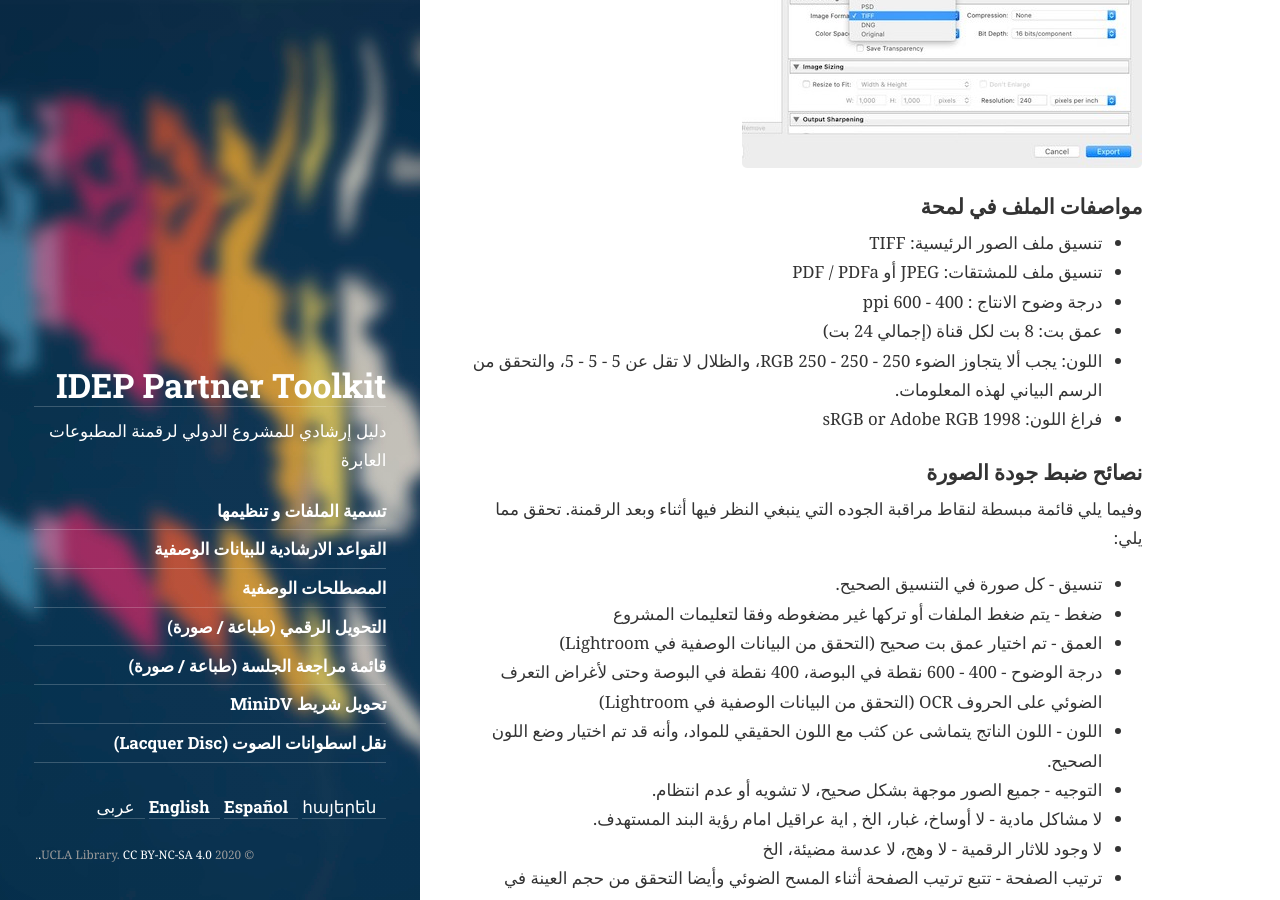
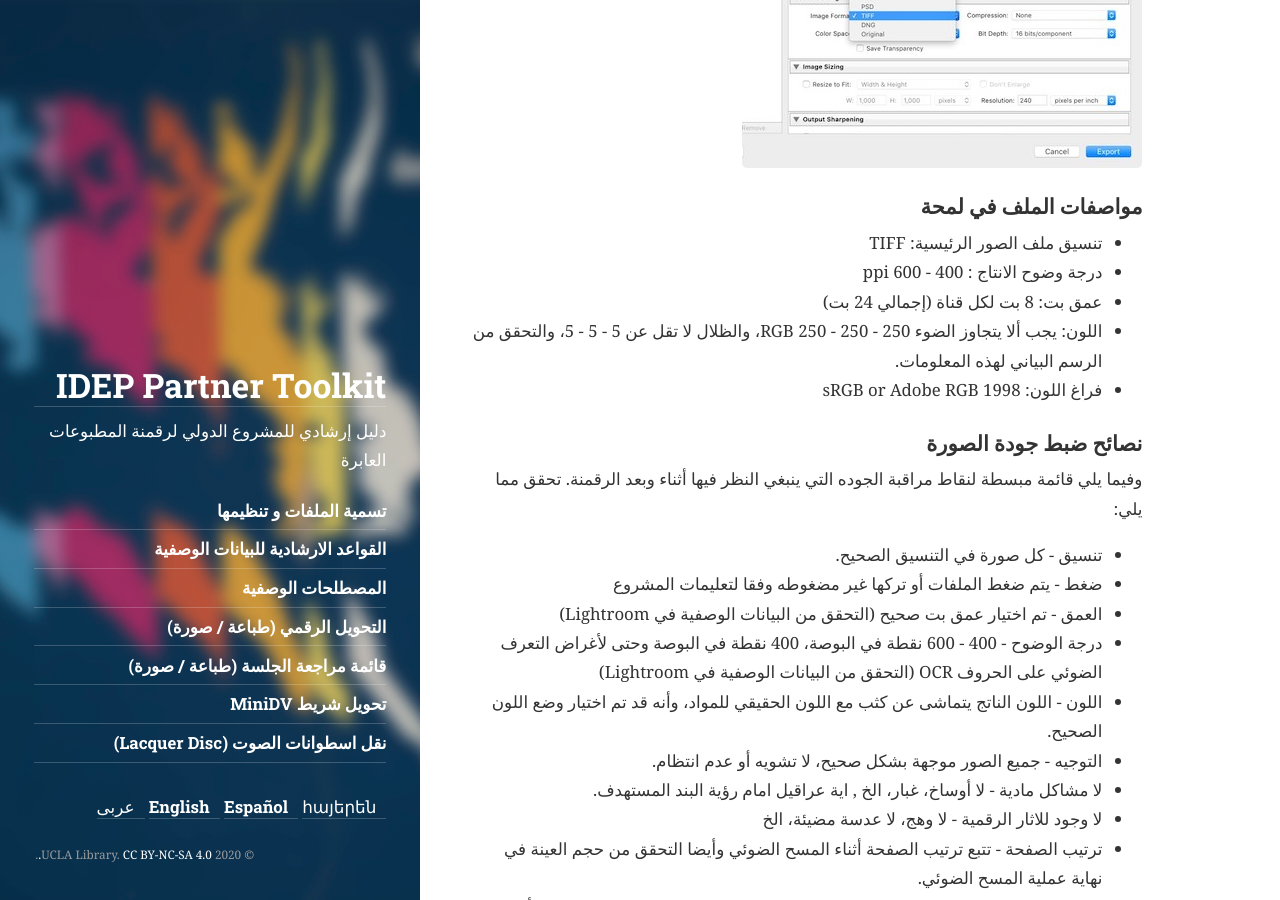
Before and after one commit to UCLALibrary/ideptoolkit, a Jekyll site: the page built from digprint-ara.md, in a window 1280 px wide and 900 px high, scrolled down 19629 px. Built offline with Jekyll 4.4.1, drawn with Linux system fonts in a browser that asks for light colours; nearby versions of some CDN libraries.

Commit message:
Update digprint-ara.md

```diff
--- a/digprint-ara.md
+++ b/digprint-ara.md
@@ -254,7 +254,6 @@ permalink: /digprint-ara
 ### مواصفات الملف في لمحة
 
 * تنسيق ملف الصور الرئيسية: TIFF
-* تنسيق ملف للمشتقات: JPEG أو PDF / PDFa
 * درجة وضوح الانتاج : ppi 600 - 400
 * عمق بت: 8 بت لكل قناة (إجمالي 24 بت)
 * اللون: يجب ألا يتجاوز الضوء RGB   250 - 250 - 250، والظلال لا تقل عن 5 - 5 - 5، والتحقق من الرسم البياني لهذه المعلومات.
```
